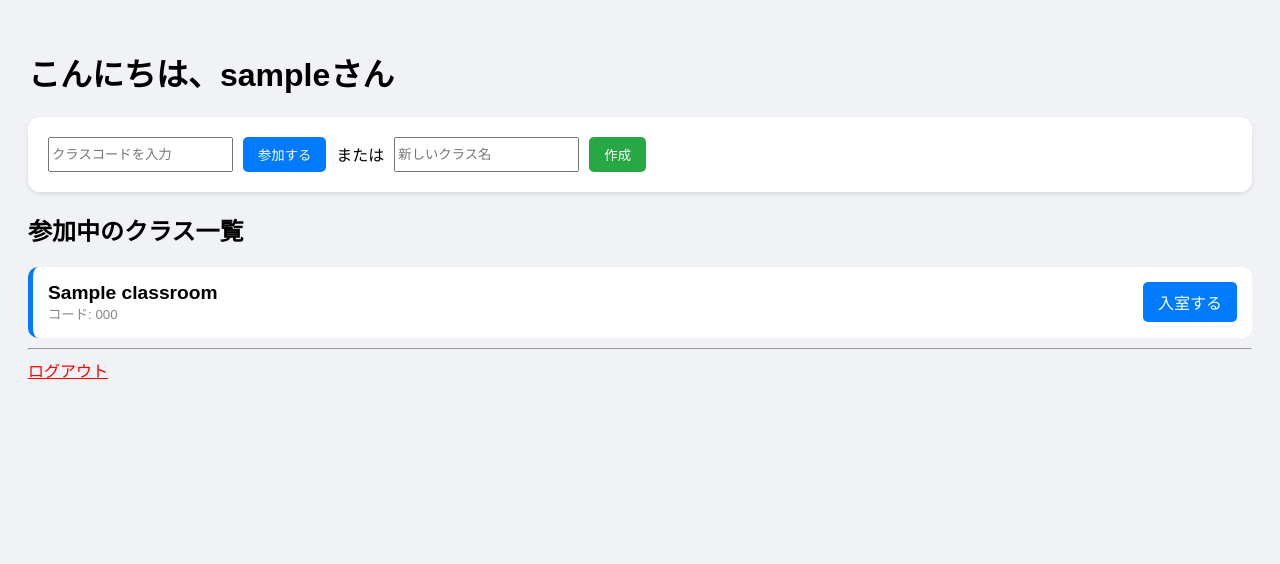
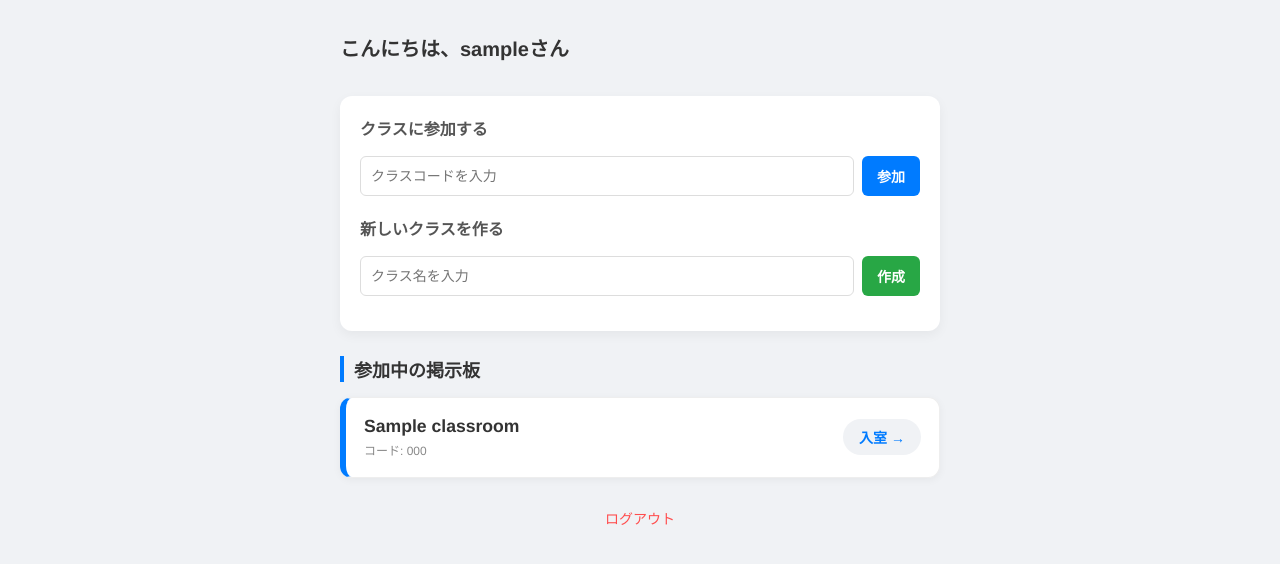
Before and after one commit to nori-pixl/mynote, a Flask app: page / in a window 1280 px wide. Shown: the top 564 px of the page. Run offline with Flask 3, Linux system fonts and the light colour scheme; a user stored in the database is signed in; tables that the repository leaves empty hold one stand-in row (values such as "Sample post").

Commit message:
Update index.html

```diff
--- a/templates/index.html
+++ b/templates/index.html
@@ -1,42 +1,88 @@
 <!DOCTYPE html>
-<html>
+<html lang="ja">
 <head>
-    <meta charset="UTF-8"><meta name="viewport" content="width=device-width, initial-scale=1.0">
+    <meta charset="UTF-8">
+    <meta name="viewport" content="width=device-width, initial-scale=1.0">
     <title>マイクラス掲示板</title>
     <style>
-        body { font-family: sans-serif; background: #f0f2f5; padding: 20px; }
-        .box { background: white; padding: 20px; border-radius: 12px; margin-bottom: 20px; box-shadow: 0 2px 5px rgba(0,0,0,0.1); }
-        .class-card { background: white; padding: 15px; border-radius: 10px; margin-bottom: 10px; display: flex; justify-content: space-between; align-items: center; border-left: 5px solid #007bff; }
-        .btn { padding: 8px 15px; border: none; border-radius: 5px; color: white; cursor: pointer; text-decoration: none; }
+        body { font-family: 'Helvetica Neue', Arial, sans-serif; background: #f0f2f5; margin: 0; padding: 0; color: #333; }
+        .container { max-width: 600px; margin: auto; padding: 20px; }
+        .user-header { display: flex; justify-content: space-between; align-items: center; margin-bottom: 20px; }
+
+        /* 作成・参加ボックス */
+        .manage-box { background: white; padding: 20px; border-radius: 12px; margin-bottom: 25px; box-shadow: 0 4px 12px rgba(0,0,0,0.05); }
+        .manage-box h3 { margin-top: 0; font-size: 16px; color: #555; }
+        .input-group { display: flex; gap: 8px; margin-bottom: 15px; }
+        input { flex: 1; padding: 10px; border: 1px solid #ddd; border-radius: 6px; font-size: 14px; }
+        .btn { padding: 10px 15px; border: none; border-radius: 6px; color: white; cursor: pointer; font-weight: bold; font-size: 14px; white-space: nowrap; transition: 0.2s; }
+        .btn-join { background: #007bff; }
+        .btn-create { background: #28a745; }
+        .btn:hover { opacity: 0.8; }
+
+        /* クラスカード */
+        .section-title { font-size: 18px; font-weight: bold; margin-bottom: 15px; border-left: 4px solid #007bff; padding-left: 10px; }
+        .class-card { background: white; padding: 18px; border-radius: 12px; margin-bottom: 12px; display: flex; justify-content: space-between; align-items: center; box-shadow: 0 2px 8px rgba(0,0,0,0.05); border: 1px solid #eee; }
+        .class-card.public { border-left: 6px solid #ffc107; } /* 全員用は黄色 */
+        .class-card.private { border-left: 6px solid #007bff; } /* クラス用は青 */
+
+        .class-info strong { font-size: 1.1em; display: block; margin-bottom: 4px; }
+        .class-info small { color: #888; font-size: 12px; }
+        .enter-link { background: #f0f2f5; color: #007bff; text-decoration: none; padding: 8px 16px; border-radius: 20px; font-size: 14px; font-weight: bold; }
+        .enter-link:hover { background: #007bff; color: white; }
+
+        .logout-link { display: block; text-align: center; margin-top: 30px; color: #ff4d4d; text-decoration: none; font-size: 14px; }
     </style>
 </head>
 <body>
-    <h1>こんにちは、{{ current_user.username }}さん</h1>
 
-    <div class="box">
-        <form action="/manage_class" method="POST" style="display:flex; gap:10px; flex-wrap:wrap;">
-            <input type="text" name="code" placeholder="クラスコードを入力">
-            <button type="submit" name="action" value="join" class="btn" style="background:#007bff;">参加する</button>
-            <span style="align-self:center;">または</span>
-            <input type="text" name="name" placeholder="新しいクラス名">
-            <button type="submit" name="action" value="create" class="btn" style="background:#28a745;">作成</button>
+<div class="container">
+    <div class="user-header">
+        <h1 style="font-size: 20px;">こんにちは、{{ current_user.username }}さん</h1>
+    </div>
+
+    <!-- クラス管理エリア -->
+    <div class="manage-box">
+        <form action="/manage_class" method="POST">
+            <h3>クラスに参加する</h3>
+            <div class="input-group">
+                <input type="text" name="code" placeholder="クラスコードを入力">
+                <button type="submit" name="action" value="join" class="btn btn-join">参加</button>
+            </div>
+
+            <h3 style="margin-top: 20px;">新しいクラスを作る</h3>
+            <div class="input-group">
+                <input type="text" name="name" placeholder="クラス名を入力">
+                <button type="submit" name="action" value="create" class="btn btn-create">作成</button>
+            </div>
         </form>
     </div>
 
-    <h2>参加中のクラス一覧</h2>
+    <!-- リスト表示エリア -->
+    <div class="section-title">参加中の掲示板</div>
+
     {% for c in current_user.classrooms %}
-    <div class="class-card">
-        <div>
-            <strong style="font-size:1.2em;">{{ c.name }}</strong><br>
-            <small style="color:#888;">コード: {{ c.code }}</small>
+    <div class="class-card {{ 'public' if c.code == 'PUBLIC' else 'private' }}">
+        <div class="class-info">
+            <strong>{{ c.name }}</strong>
+            <small>
+                {% if c.code == 'PUBLIC' %}
+                     誰でも見れる掲示板
+                {% else %}
+                     コード: {{ c.code }}
+                {% endif %}
+            </small>
         </div>
-        <a href="/class/{{ c.id }}" class="btn" style="background:#007bff;">入室する</a>
+        <a href="/class/{{ c.id }}" class="enter-link">入室 →</a>
     </div>
     {% else %}
-    <p>まだクラスに参加していません。</p>
+    <div style="text-align: center; color: #888; margin-top: 20px;">
+        参加中の掲示板はありません。<br>
+        上のフォームから参加または作成してください。
+    </div>
     {% endfor %}
 
-    <hr>
-    <a href="/logout" style="color:red;">ログアウト</a>
+    <a href="/logout" class="logout-link">ログアウト</a>
+</div>
+
 </body>
 </html>
```
